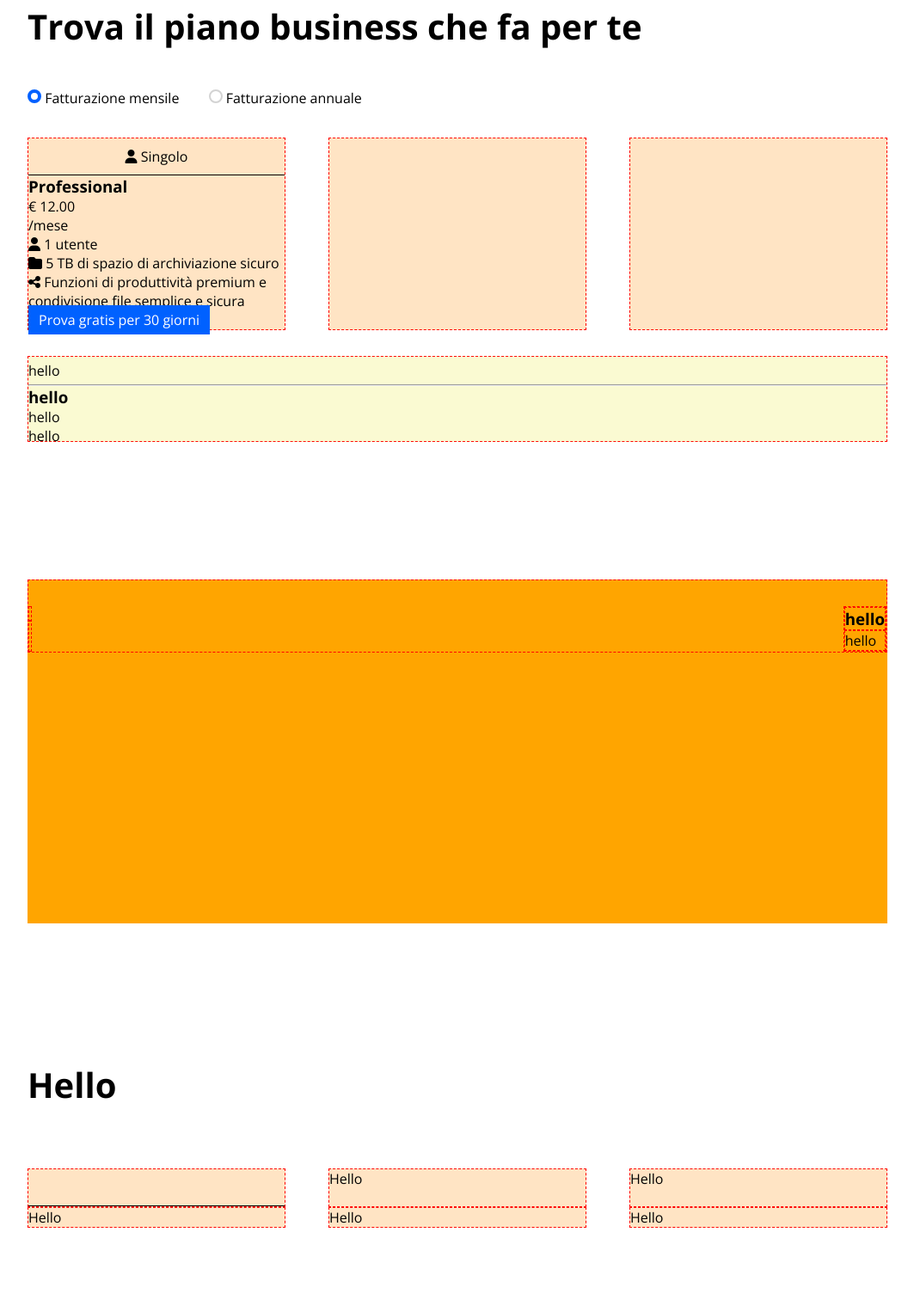
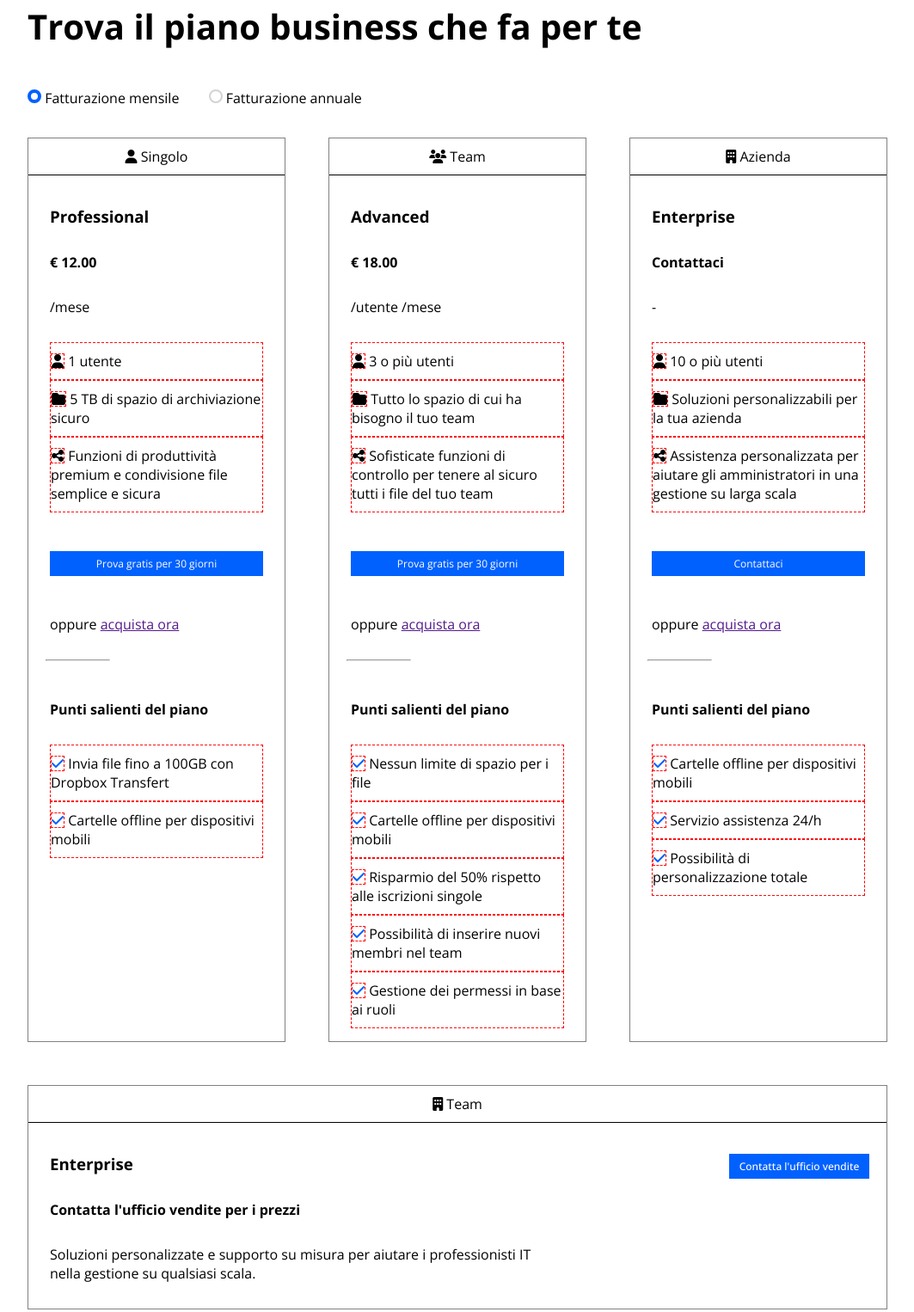
Before and after one commit to Montesi-Yuri/htmlcss-dropbox, a plain HTML site: page index.html in a window 1280 px wide. Shown: the part 867-2393 px from the top of the page at 86% size, without its empty margins (108-1171 px from the left). Drawn offline with nearby package versions, Linux system fonts and the light colour scheme.

Commit message:
Inserito contenuto prima section

```diff
--- a/css/style.css
+++ b/css/style.css
@@ -35,6 +35,7 @@ body{
     padding: 6px 12px;
     color: white;
     text-decoration: none;
+    font-size: 0.75em;
 }
 
 .white-button{
@@ -43,7 +44,16 @@ body{
     color: black;
     border: 1px solid black;
     text-decoration: none;
+    font-size: 0.85em;
 }
+
+.full-width-button{
+    display: block;
+    width: 100%;
+    text-align: center;
+}
+
+
 
 /*
 HEADER
@@ -146,6 +156,8 @@ main section{
     margin-top: 160px;
 }
 
+/* MAIN 1ST SECTION UPPER HALF */
+
 main .section-n1:first-child div span{
     line-height: 2em;
     padding-right: 30px;
@@ -161,6 +173,11 @@ main section .small-container > div:first-of-type{
 
 main section .row-w-3col .single-col{
     width: calc(90% / 3 );
+    border: 1px solid grey;
+}
+
+main section .row-w-3col .single-col > *:not(:first-child):not(hr){
+    padding: 15px 25px;
 }
 
 main section .row-w-3col .single-col p:first-of-type{
@@ -170,13 +187,73 @@ main section .row-w-3col .single-col p:first-of-type{
     border-bottom: 1px solid black;
 }
 
+main section .row-w-3col .single-col p:nth-of-type(2){
+   font-weight: bold;
+}
+
+main section .row-w-3col .single-col p:nth-child(6){
+    padding-top: 30px;
+    padding-bottom: 30px;
+}
+
+main section .row-w-3col .single-col p:last-of-type{
+    padding-bottom: 30px;
+}
+
 main section .row-w-3col .single-col ul li{
     list-style: none;
+    padding: 10px 0px;
 }
 
-main section .large-single-col{
-    margin-top: 30px;
+main section .row-w-3col .single-col ul:nth-of-type(2) li i{
+    color: #0061FF;
 }
+
+main section .row-w-3col .single-col > hr{
+    width: calc(100% / 4);
+    margin-left: 20px;
+    margin-bottom: 30px;
+}
+
+main section .row-w-3col .single-col > h3{
+    margin-top: 20px;
+}
+
+
+
+
+/* MAIN 1ST SECTION BOTTOM HALF */
+
+#large-single-col{
+    margin-top: 50px;
+    width: 100%;
+}
+
+#large-single-col h3{
+    display: inline-block;
+}
+
+#large-single-col p:nth-of-type(2){
+    display: inline-block;
+    position: relative;
+    top: 0;
+    left: 64%;
+    font-weight: 500;
+}
+
+#large-single-col p:nth-of-type(3){
+    font-weight: bold;
+}
+
+
+
+
+
+
+
+
+
+
 
 main .full-width-row .single-col{
     width: calc(100% / 3);
@@ -273,17 +350,16 @@ DEBUG
     border: 1px dashed red;
 } */
 
-.debug main section .row-w-3col .single-col{
+/* .debug main section .row-w-3col .single-col{
     background-color: bisque;
-    border: 1px dashed red;
-    /* height: 200px; */
-}
+    height: 200px;
+} */
 
-.debug main section .large-single-col{
+/* .debug main section .large-single-col{
     background-color: lightgoldenrodyellow;
     border: 1px dashed red;
     height: 100px;
-}
+} */
 
 .debug .single-col-section .small-container{
     background-color: orange;
@@ -295,7 +371,6 @@ DEBUG
 }
 
 .debug main .full-width-row .single-col{
-    border: 1px dashed red;
     background-color: lightpink;
 }
 
@@ -307,3 +382,11 @@ DEBUG
 .debug main section:nth-child(7){
     background-color: lightcoral;
 }
+
+.debug main section .row-w-3col .single-col ul li{
+    border: 1px dashed red;
+}
+
+.debug main section .row-w-3col .single-col ul li i{
+    border: 1px dashed red;
+}
--- a/index.html
+++ b/index.html
@@ -88,6 +88,8 @@
 
                     <div class="flex-row row-w-3col">
 
+
+                        <!-- 1st Column of 1st Section -->
                         <div class="single-col">
 
                             <p><i class="fa-solid fa-user"></i> Singolo</p>
@@ -99,28 +101,124 @@
                             <p>/mese</p>
 
                             <ul>
+
                                 <li><i class="fa-solid fa-user"></i> 1 utente</li>
                                 <li><i class="fa-solid fa-folder"></i> 5 TB di spazio di archiviazione sicuro</li>
                                 <li><i class="fa-solid fa-share-nodes"></i> Funzioni di produttività premium e condivisione file semplice e sicura</li>
 
                             </ul>
 
-                            <p><a class="blue-button" href="">Prova gratis per 30 giorni</a></p>
+                            <p><a class="blue-button full-width-button" href="">Prova gratis per 30 giorni</a></p>
+
+                            <p>oppure <a href="">acquista ora</a></p>
+
+                            <hr>
+
+                            <h4>Punti salienti del piano</h4>
+
+                            <ul>
+                                <li><i class="fa-solid fa-check"></i> Invia file fino a 100GB con Dropbox Transfert</li>
+                                <li><i class="fa-solid fa-check"></i> Cartelle offline per dispositivi mobili</li>
+                            </ul>
 
                         </div>
-                        <div class="single-col"></div>
-                        <div class="single-col"></div>
 
-                    </div>
+                        <!-- 2nd Column of 1st Section -->
+                        <div class="single-col">
 
-                    <div class="large-single-col">
+                            <p><i class="fa-solid fa-users"></i> Team</p>
 
-                        <span>hello</span>
-                        <hr>
-                        <h3>hello</h3>
-                        <p>hello</p>
-                        <p>hello</p>
-                        <!-- button -->
+                            <h3>Advanced</h3>
+
+                            <p>€ 18.00</p>
+
+                            <p>/utente /mese</p>
+
+                            <ul>
+
+                                <li><i class="fa-solid fa-user"></i></i> 3 o più utenti</li>
+                                <li><i class="fa-solid fa-folder"></i> Tutto lo spazio di cui ha bisogno il tuo team</li>
+                                <li><i class="fa-solid fa-share-nodes"></i> Sofisticate funzioni di controllo per tenere al sicuro tutti i file del tuo team</li>
+
+                            </ul>
+
+                            <p><a class="blue-button full-width-button" href="">Prova gratis per 30 giorni</a></p>
+
+                            <p>oppure <a href="">acquista ora</a></p>
+
+                            <hr>
+
+                            <h4>Punti salienti del piano</h4>
+
+                            <ul>
+
+                                <li><i class="fa-solid fa-check"></i> Nessun limite di spazio per i file</li>
+
+                                <li><i class="fa-solid fa-check"></i> Cartelle offline per dispositivi mobili</li>
+
+                                <li><i class="fa-solid fa-check"></i> Risparmio del 50% rispetto alle iscrizioni singole</li>
+
+                                <li><i class="fa-solid fa-check"></i> Possibilità di inserire nuovi membri nel team</li>
+
+                                <li><i class="fa-solid fa-check"></i> Gestione dei permessi in base ai ruoli</li>
+
+                            </ul>
+
+                        </div>
+
+                        <!-- 3rd Column of 1st Section -->
+                        <div class="single-col">
+
+                            <p><i class="fa-solid fa-building"></i> Azienda</p>
+
+                            <h3>Enterprise</h3>
+
+                            <p>Contattaci</p>
+
+                            <p>-</p>
+
+                            <ul>
+
+                                <li><i class="fa-solid fa-user"></i> 10 o più utenti</li>
+                                <li><i class="fa-solid fa-folder"></i> Soluzioni personalizzabili per la tua azienda</li>
+                                <li><i class="fa-solid fa-share-nodes"></i> Assistenza personalizzata per aiutare gli amministratori in una gestione su larga scala</li>
+
+                            </ul>
+
+                            <p><a class="blue-button full-width-button" href="">Contattaci</a></p>
+
+                            <p>oppure <a href="">acquista ora</a></p>
+
+                            <hr>
+
+                            <h4>Punti salienti del piano</h4>
+
+                            <ul>
+
+                                <li><i class="fa-solid fa-check"></i> Cartelle offline per dispositivi mobili</li>
+
+                                <li><i class="fa-solid fa-check"></i> Servizio assistenza 24/h</li>
+
+                                <li><i class="fa-solid fa-check"></i> Possibilità di personalizzazione totale</li>
+
+                            </ul>
+
+                        </div>
+
+                        <!-- Full width column -->
+                        <div id="large-single-col" class="single-col">
+
+                            <p><i class="fa-solid fa-building"></i> Team</p>
+
+                            <h3>Enterprise</h3>
+
+                            <p><a class="blue-button" href="">Contatta l'ufficio vendite</a></p>
+
+                            <p>Contatta l'ufficio vendite per i prezzi</p>
+
+                            <p>Soluzioni personalizzate e supporto su misura per aiutare i professionisti IT <br> nella gestione su qualsiasi scala.</p>
+
+                        </div>
 
                     </div>
 
```
